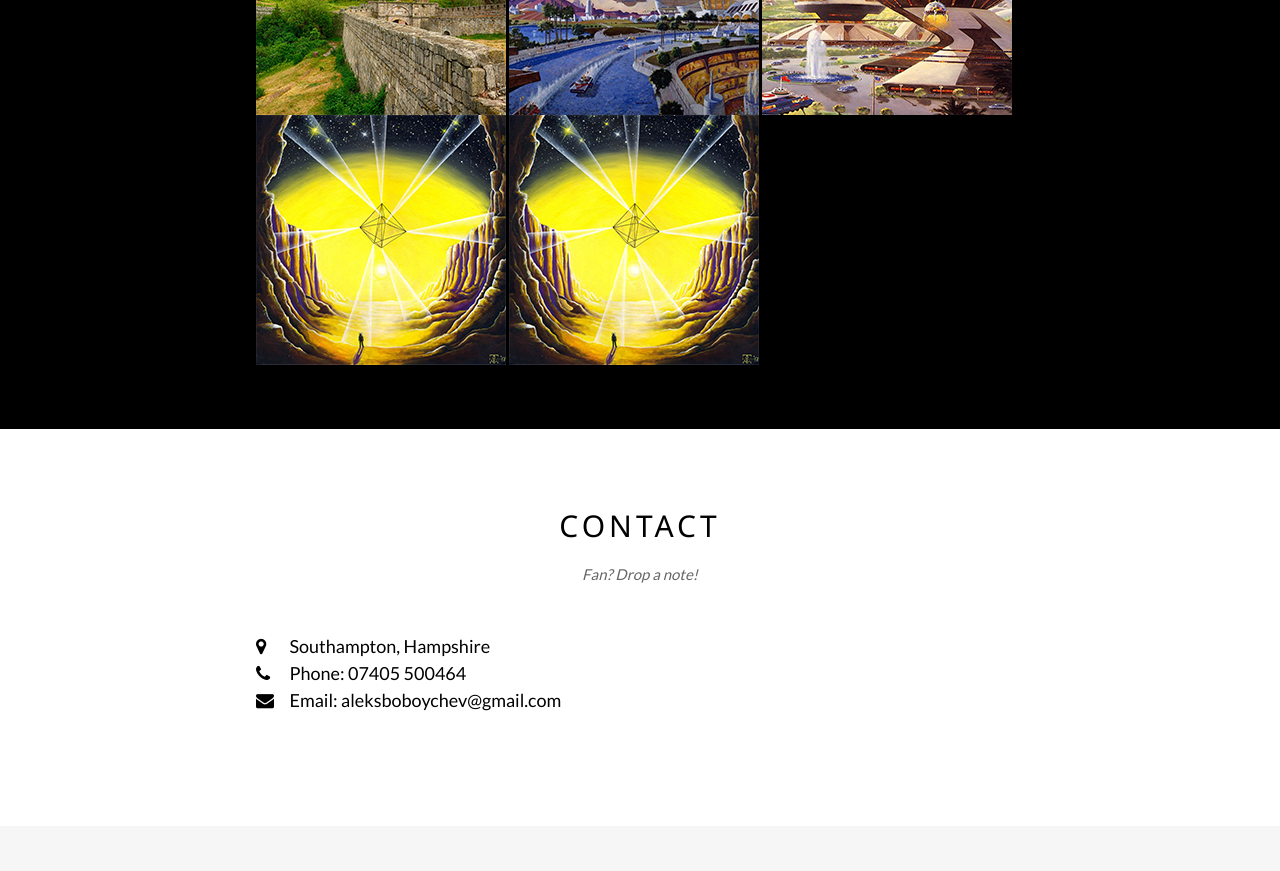
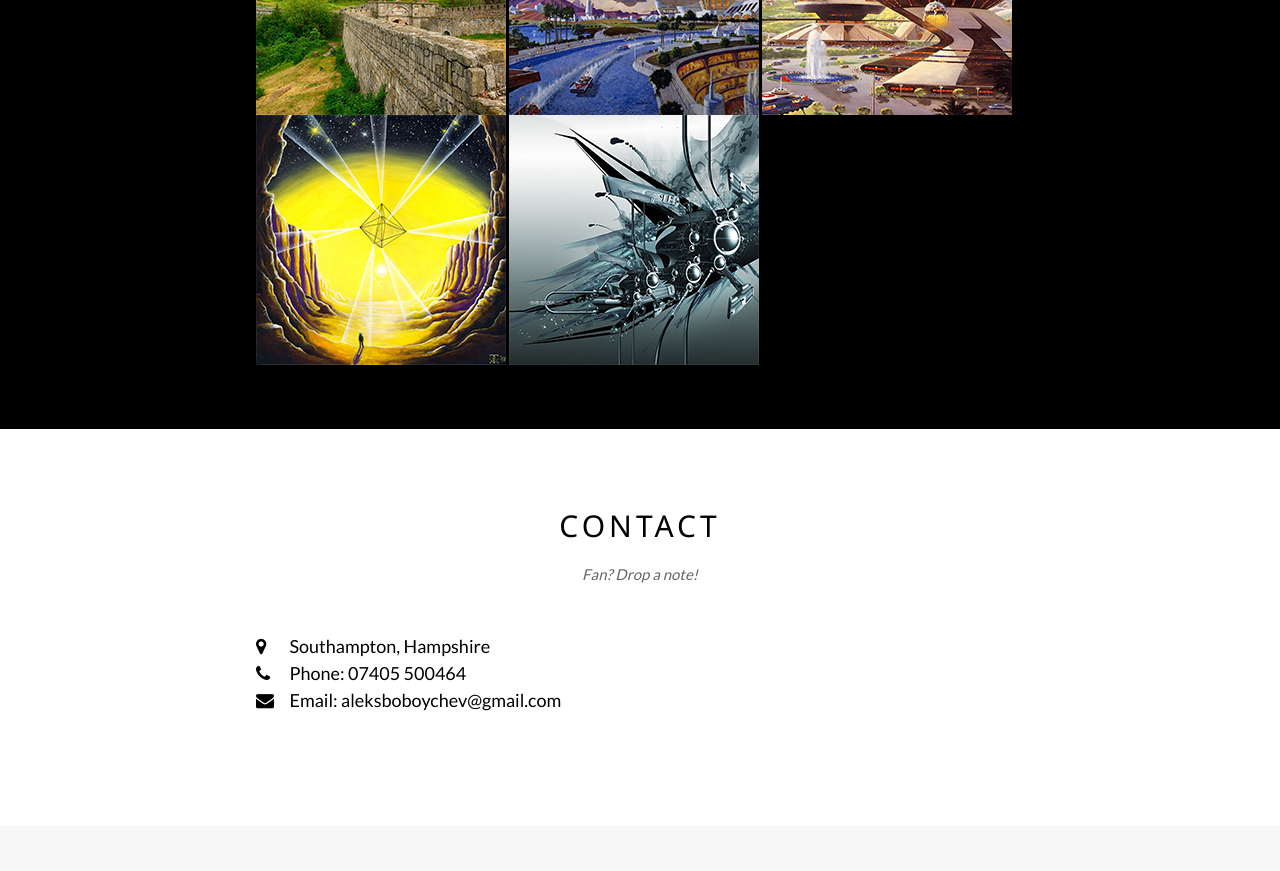
Before and after one commit to AleksBoboychev/ales, a plain HTML site: page index.html in a window 1280 px wide. Shown: the part 1857-2728 px from the top of the page. Drawn offline with Linux system fonts and the light colour scheme.

Commit message:
adding more albums

```diff
--- a/index.html
+++ b/index.html
@@ -160,7 +160,7 @@ body {font-family: "Lato", sans-serif}
         <a href="https://boboychev.bandcamp.com/album/--2"><img src="assets/img/окончателност.png" class ="beResponsive2"></a>
         <a href="https://boboychev.bandcamp.com/album/ii"><img src="assets/img/окончателностII.png" class ="beResponsive2"></a>
         <a href="https://boboychev.bandcamp.com/album/--4"><img src="assets/img/Измерения.png" class ="beResponsive2"></a>
-        <a href="https://boboychev.bandcamp.com/album/--5"><img src="assets/img/Измерения.png" class ="beResponsive2"></a>
+        <a href="https://boboychev.bandcamp.com/album/--5"><img src="assets/img/влезВмашината.png" class ="beResponsive2"></a>
       </div>
           </div>
         </div>
```
